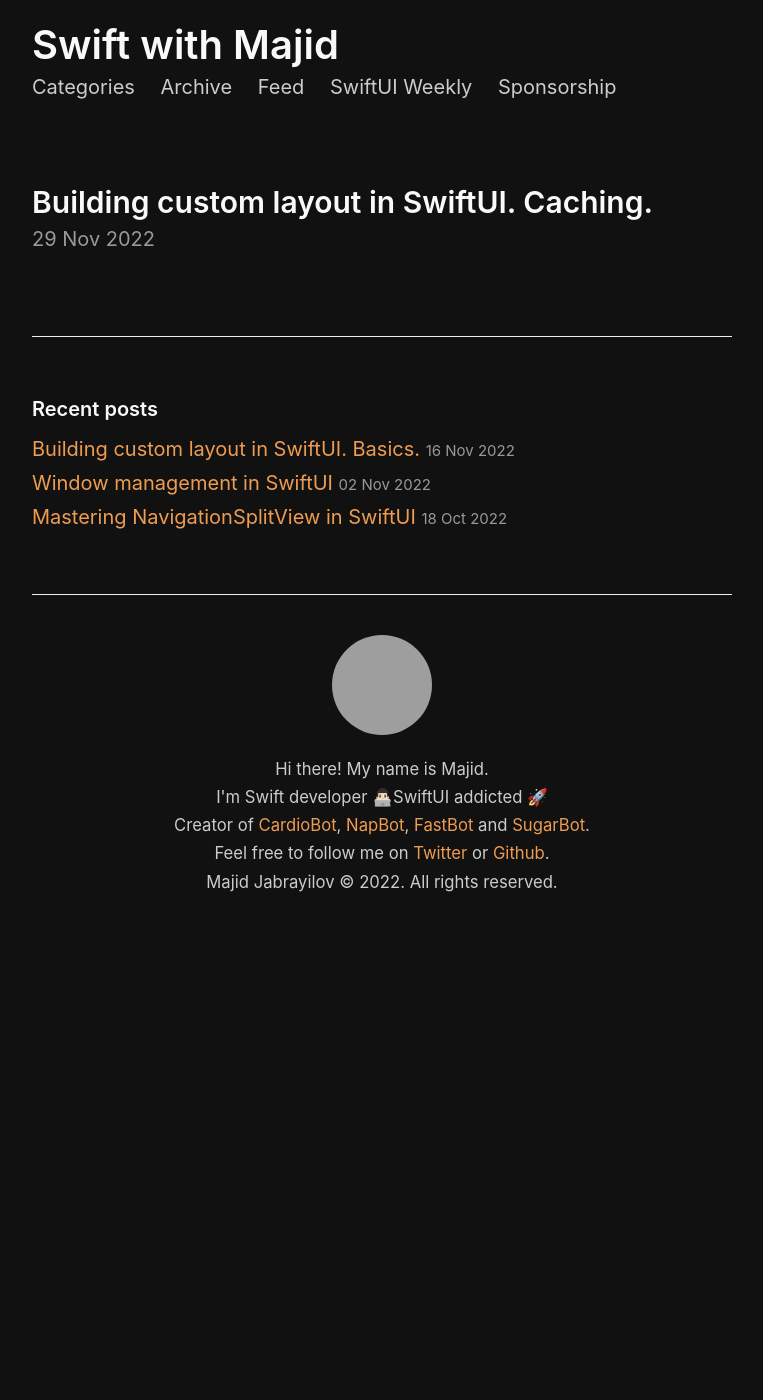
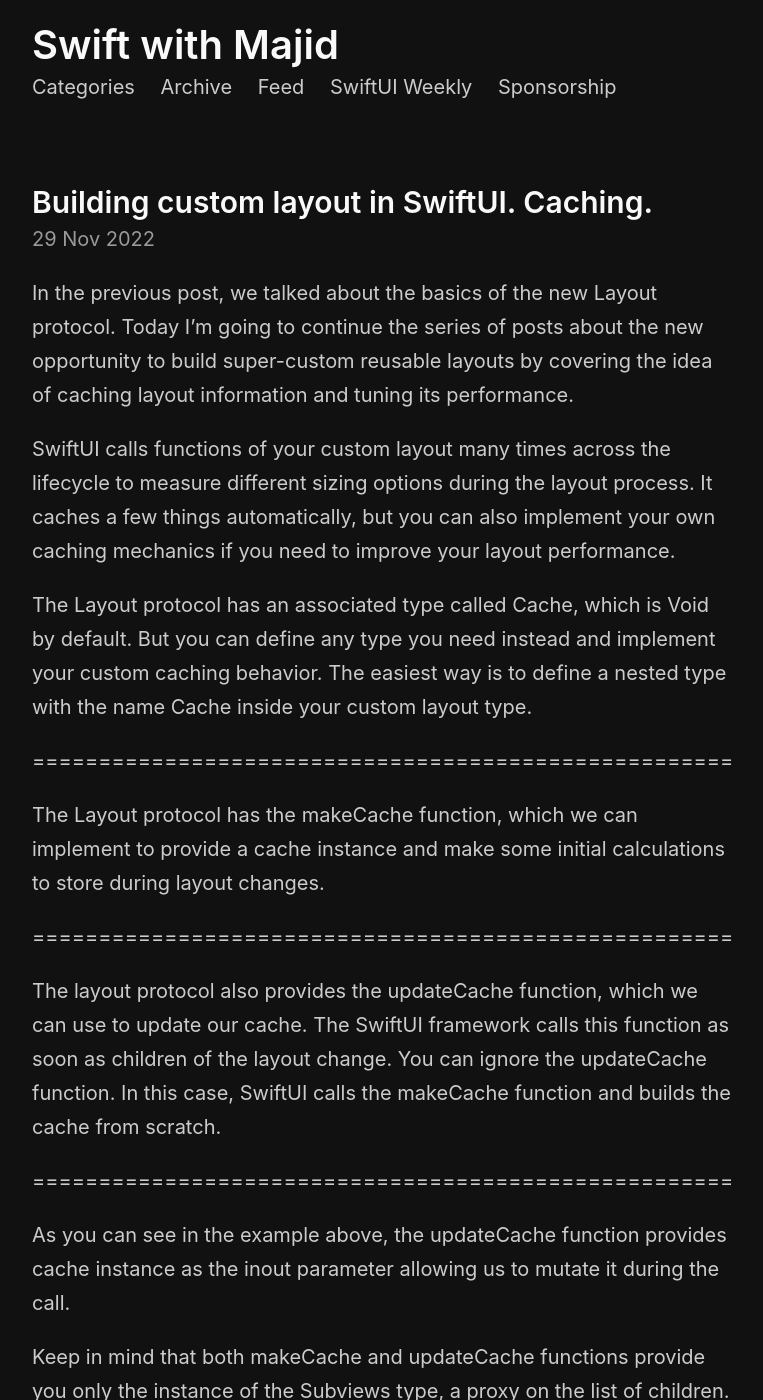
Before and after one commit to mecid/mecid.github.io, a Jekyll site: the page built from _posts/2022-11-29-building-custom-layout-in-swiftui-caching.md, in a window 1280 px wide and 1400 px high. Shown: the whole window, without its empty margins (258-1021 px from the left). Built offline with Jekyll 4.4.1, drawn with Linux system fonts in a browser that asks for light colours; some of the changed text lies outside the part shown; grey boxes are pictures that could not be loaded.

Commit message:
layout caching post content added

```diff
--- a/_posts/2022-11-29-building-custom-layout-in-swiftui-caching.md
+++ b/_posts/2022-11-29-building-custom-layout-in-swiftui-caching.md
@@ -2,3 +2,31 @@
 title: Building custom layout in SwiftUI. Caching.
 layout: post
 ---
+
+In the previous post, we talked about the basics of the new Layout protocol. Today I'm going to continue the series of posts about the new opportunity to build super-custom reusable layouts by covering the idea of caching layout information and tuning its performance.
+
+SwiftUI calls functions of your custom layout many times across the lifecycle to measure different sizing options during the layout process. It caches a few things automatically, but you can also implement your own caching mechanics if you need to improve your layout performance.
+
+The Layout protocol has an associated type called Cache, which is Void by default. But you can define any type you need instead and implement your custom caching behavior. The easiest way is to define a nested type with the name Cache inside your custom layout type.
+
+=====================================================
+
+The Layout protocol has the makeCache function, which we can implement to provide a cache instance and make some initial calculations to store during layout changes.
+
+=====================================================
+
+The layout protocol also provides the updateCache function, which we can use to update our cache. The SwiftUI framework calls this function as soon as children of the layout change. You can ignore the updateCache function. In this case, SwiftUI calls the makeCache function and builds the cache from scratch.
+
+=====================================================
+
+As you can see in the example above, the updateCache function provides cache instance as the inout parameter allowing us to mutate it during the call.
+
+Keep in mind that both makeCache and updateCache functions provide you only the instance of the Subviews type, a proxy on the list of children. It doesn't provide you with the proposed size, which means we can't calculate the exact position of the views.
+
+Instead, the Layout protocol allows us to mutate our cache in sizeThatFits and placeSubviews functions where we have the proposed size.
+
+=====================================================
+
+As you can see in the example above, we populate our cache with the exact position values during the placeSubviews function. Whenever SwiftUI calls this function, we check our cache and place subviews in the cached position. In the case where our cache is empty, we populate it with the correct values.
+
+The Layout protocol provides us with all the necessary APIs for building performant custom layouts. We will continue learning the massive set of APIs SwiftUI gives us to create reusable and flexible layouts.
```
